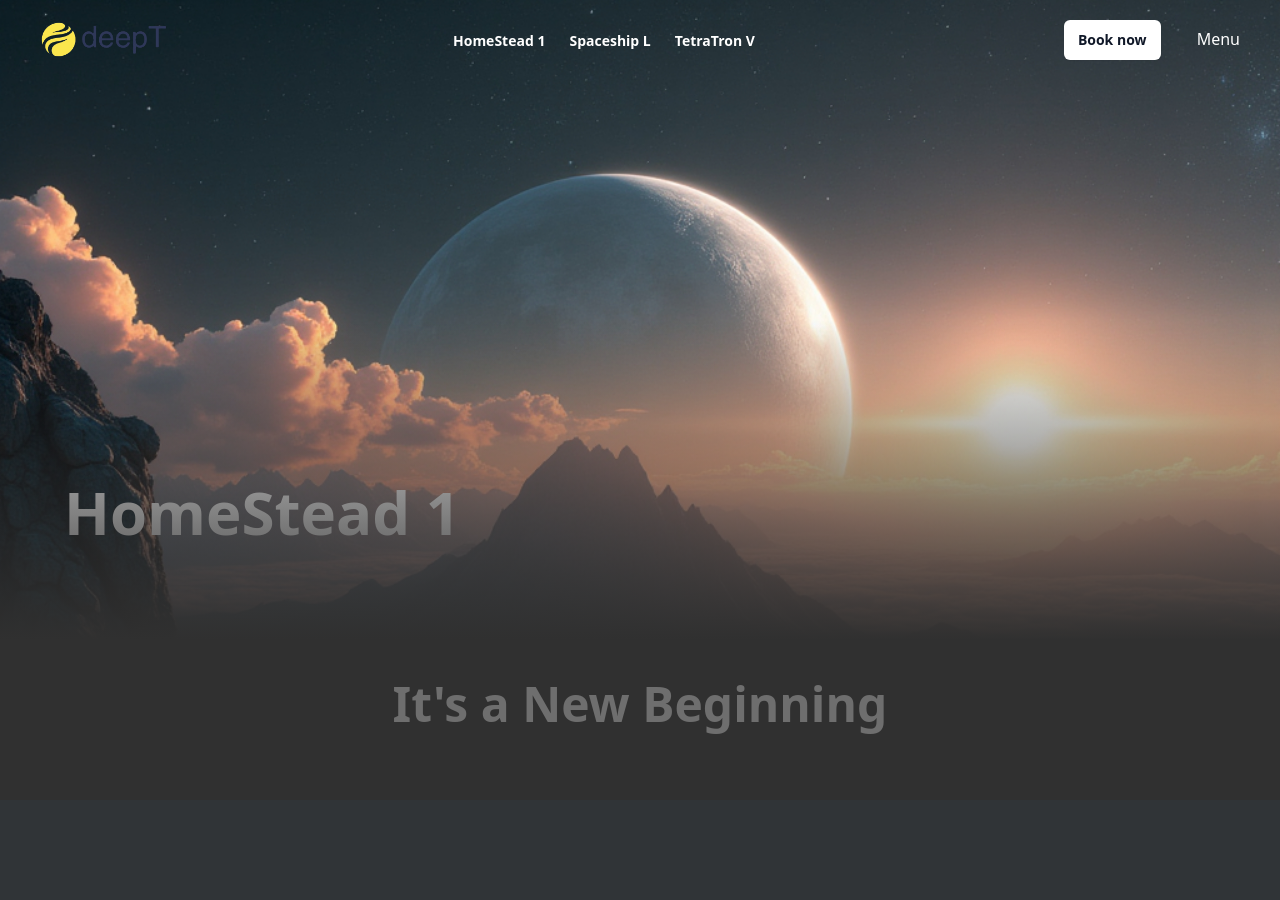
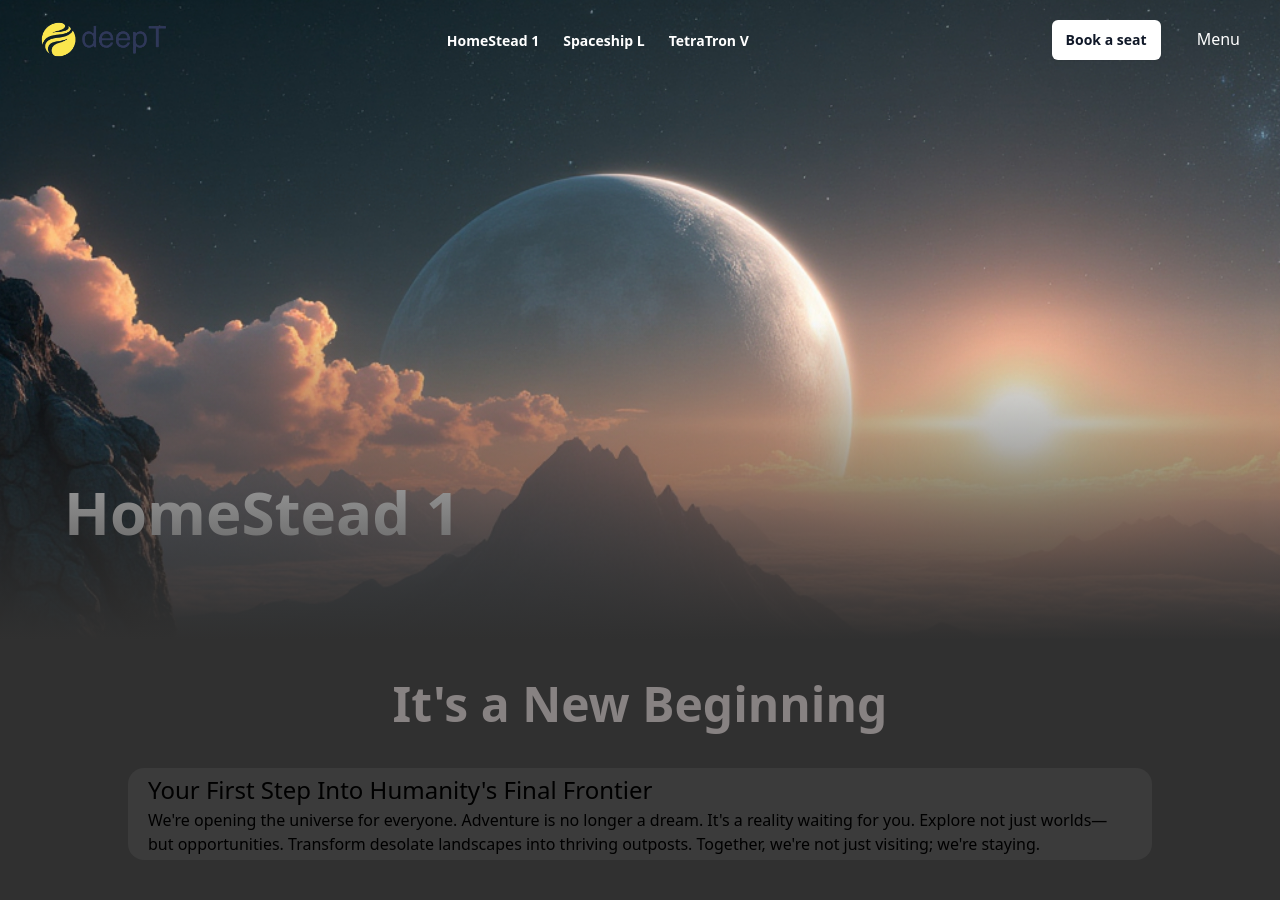
Before and after one commit to aust21/deep-travel, a Flask app: page / in a window 1280 px wide. Before the commit the page ends 734 px from the top, so only its background shows below. Run offline with Flask 3, Linux system fonts and the light colour scheme.

Commit message:
add requirements

```diff
--- a/main/static/css/output.css
+++ b/main/static/css/output.css
@@ -539,77 +539,32 @@
   .inset-0 {
     inset: calc(var(--spacing) * 0);
   }
-  .top-\[50\%\] {
-    top: 50%;
-  }
-  .top-\[70\%\] {
-    top: 70%;
-  }
   .top-\[80\%\] {
     top: 80%;
-  }
-  .top-\[90\%\] {
-    top: 90%;
-  }
-  .right-\[50\%\] {
-    right: 50%;
-  }
-  .left-0 {
-    left: calc(var(--spacing) * 0);
   }
   .left-\[4rem\] {
     left: 4rem;
   }
-  .left-\[50\%\] {
-    left: 50%;
-  }
-  .left-\[5rem\] {
-    left: 5rem;
-  }
   .z-10 {
     z-index: 10;
-  }
-  .m-20 {
-    margin: calc(var(--spacing) * 20);
-  }
-  .mx-1 {
-    margin-inline: calc(var(--spacing) * 1);
   }
   .mx-auto {
     margin-inline: auto;
   }
-  .my-4 {
-    margin-block: calc(var(--spacing) * 4);
-  }
-  .my-5 {
-    margin-block: calc(var(--spacing) * 5);
-  }
   .my-10 {
     margin-block: calc(var(--spacing) * 10);
-  }
-  .mt-5 {
-    margin-top: calc(var(--spacing) * 5);
   }
   .mt-10 {
     margin-top: calc(var(--spacing) * 10);
   }
-  .mr-3 {
-    margin-right: calc(var(--spacing) * 3);
-  }
-  .mr-6 {
-    margin-right: calc(var(--spacing) * 6);
-  }
-  .mr-20 {
-    margin-right: calc(var(--spacing) * 20);
-  }
   .mr-\[1\.5rem\] {
     margin-right: 1.5rem;
   }
-  .mr-\[1rem\] {
-    margin-right: 1rem;
-  }
   .mr-\[2rem\] {
     margin-right: 2rem;
+  }
+  .mb-10 {
+    margin-bottom: calc(var(--spacing) * 10);
   }
   .block {
     display: block;
@@ -690,8 +615,8 @@
   .justify-between {
     justify-content: space-between;
   }
-  .rounded {
-    border-radius: 0.25rem;
+  .gap-5 {
+    gap: calc(var(--spacing) * 5);
   }
   .rounded-2xl {
     border-radius: var(--radius-2xl);
@@ -699,105 +624,33 @@
   .rounded-md {
     border-radius: var(--radius-md);
   }
-  .rounded-xl {
-    border-radius: var(--radius-xl);
-  }
-  .rounded-b-2xl {
-    border-bottom-right-radius: var(--radius-2xl);
-    border-bottom-left-radius: var(--radius-2xl);
-  }
   .border {
     border-style: var(--tw-border-style);
     border-width: 1px;
   }
-  .bg-\[\#000\] {
-    background-color: #000;
-  }
-  .bg-\[\#77cfdc\] {
-    background-color: #77cfdc;
-  }
-  .bg-\[\#92aeb2\] {
-    background-color: #92aeb2;
-  }
-  .bg-\[\#95b0b4\] {
-    background-color: #95b0b4;
-  }
-  .bg-\[\#9ab6ba\] {
-    background-color: #9ab6ba;
-  }
-  .bg-\[\#324b4f\] {
-    background-color: #324b4f;
-  }
-  .bg-\[\#627c80\] {
-    background-color: #627c80;
+  .bg-\[\#1e1d1d\] {
+    background-color: #1e1d1d;
   }
   .bg-\[\#303030\] {
     background-color: #303030;
   }
-  .bg-\[\#c4f88b\] {
-    background-color: #c4f88b;
+  .bg-\[\#3b3b3b\] {
+    background-color: #3b3b3b;
   }
-  .bg-\[\#fff\] {
-    background-color: #fff;
-  }
-  .bg-amber-200 {
-    background-color: var(--color-amber-200);
+  .bg-\[\#454345\] {
+    background-color: #454345;
   }
   .bg-white {
     background-color: var(--color-white);
   }
-  .bg-gradient-to-t {
-    --tw-gradient-position: to top in oklab,;
-    background-image: linear-gradient(var(--tw-gradient-stops));
-  }
-  .bg-\[url\(\.\.\/\.\.\/static\/assets\/i\.jpg\)\] {
-    background-image: url(../../static/assets/i.jpg);
-  }
-  .bg-\[url\(\.\.\/\.\.\/static\/assets\/i2\.jpg\)\] {
-    background-image: url(../../static/assets/i2.jpg);
-  }
-  .bg-\[url\(\.\.\/\.\.\/static\/assets\/i22\.jpg\)\] {
-    background-image: url(../../static/assets/i22.jpg);
-  }
-  .bg-\[url\(\.\.\/\.\.\/static\/assets\/images\/cu\.jpg\)\] {
-    background-image: url(../../static/assets/images/cu.jpg);
-  }
-  .bg-\[url\(\.\.\/\.\.\/static\/assets\/p\.jpg\)\] {
-    background-image: url(../../static/assets/p.jpg);
-  }
   .bg-\[url\(\.\.\/\.\.\/static\/assets\/p2\.jpg\)\] {
     background-image: url(../../static/assets/p2.jpg);
-  }
-  .from-\[\#303030\]\/50 {
-    --tw-gradient-from: color-mix(in oklab, #303030 50%, transparent);
-    --tw-gradient-stops: var(--tw-gradient-via-stops, var(--tw-gradient-position,) var(--tw-gradient-from) var(--tw-gradient-from-position), var(--tw-gradient-to) var(--tw-gradient-to-position));
-  }
-  .from-black {
-    --tw-gradient-from: var(--color-black);
-    --tw-gradient-stops: var(--tw-gradient-via-stops, var(--tw-gradient-position,) var(--tw-gradient-from) var(--tw-gradient-from-position), var(--tw-gradient-to) var(--tw-gradient-to-position));
-  }
-  .from-black\/50 {
-    --tw-gradient-from: color-mix(in oklab, var(--color-black) 50%, transparent);
-    --tw-gradient-stops: var(--tw-gradient-via-stops, var(--tw-gradient-position,) var(--tw-gradient-from) var(--tw-gradient-from-position), var(--tw-gradient-to) var(--tw-gradient-to-position));
-  }
-  .to-transparent {
-    --tw-gradient-to: transparent;
-    --tw-gradient-stops: var(--tw-gradient-via-stops, var(--tw-gradient-position,) var(--tw-gradient-from) var(--tw-gradient-from-position), var(--tw-gradient-to) var(--tw-gradient-to-position));
-  }
-  .bg-contain {
-    background-size: contain;
   }
   .bg-cover {
     background-size: cover;
   }
-  .bg-center {
-    background-position: center;
-  }
   .bg-no-repeat {
     background-repeat: no-repeat;
-  }
-  .p-8 {
-    padding: calc(var(--spacing) * 8);
   }
   .px-3 {
     padding-inline: calc(var(--spacing) * 3);
@@ -805,17 +658,11 @@
   .px-3\.5 {
     padding-inline: calc(var(--spacing) * 3.5);
   }
-  .px-4 {
-    padding-inline: calc(var(--spacing) * 4);
+  .px-5 {
+    padding-inline: calc(var(--spacing) * 5);
   }
   .px-10 {
     padding-inline: calc(var(--spacing) * 10);
-  }
-  .px-\[4rem\] {
-    padding-inline: 4rem;
-  }
-  .px-\[10\%\] {
-    padding-inline: 10%;
   }
   .py-1 {
     padding-block: calc(var(--spacing) * 1);
@@ -851,6 +691,9 @@
     font-size: var(--text-sm);
     line-height: var(--tw-leading, var(--text-sm--line-height));
   }
+  .text-\[1\.5rem\] {
+    font-size: 1.5rem;
+  }
   .font-bold {
     --tw-font-weight: var(--font-weight-bold);
     font-weight: var(--font-weight-bold);
@@ -862,14 +705,8 @@
   .text-\[\#6e6e6e\] {
     color: #6e6e6e;
   }
-  .text-\[\#b9b9b9\] {
-    color: #b9b9b9;
-  }
-  .text-blue-500 {
-    color: var(--color-blue-500);
-  }
-  .text-gray-400 {
-    color: var(--color-gray-400);
+  .text-\[\#878282\] {
+    color: #878282;
   }
   .text-gray-900 {
     color: var(--color-gray-900);
@@ -935,13 +772,6 @@
       --tw-gradient-stops: var(--tw-gradient-via-stops, var(--tw-gradient-position,) var(--tw-gradient-from) var(--tw-gradient-from-position), var(--tw-gradient-to) var(--tw-gradient-to-position));
     }
   }
-  .before\:to-black {
-    &::before {
-      content: var(--tw-content);
-      --tw-gradient-to: var(--color-black);
-      --tw-gradient-stops: var(--tw-gradient-via-stops, var(--tw-gradient-position,) var(--tw-gradient-from) var(--tw-gradient-from-position), var(--tw-gradient-to) var(--tw-gradient-to-position));
-    }
-  }
   .before\:content-\[\'\'\] {
     &::before {
       content: var(--tw-content);
@@ -1051,48 +874,6 @@
   inherits: false;
   initial-value: solid;
 }
-@property --tw-gradient-position {
-  syntax: "*";
-  inherits: false;
-}
-@property --tw-gradient-from {
-  syntax: "<color>";
-  inherits: false;
-  initial-value: #0000;
-}
-@property --tw-gradient-via {
-  syntax: "<color>";
-  inherits: false;
-  initial-value: #0000;
-}
-@property --tw-gradient-to {
-  syntax: "<color>";
-  inherits: false;
-  initial-value: #0000;
-}
-@property --tw-gradient-stops {
-  syntax: "*";
-  inherits: false;
-}
-@property --tw-gradient-via-stops {
-  syntax: "*";
-  inherits: false;
-}
-@property --tw-gradient-from-position {
-  syntax: "<length-percentage>";
-  inherits: false;
-  initial-value: 0%;
-}
-@property --tw-gradient-via-position {
-  syntax: "<length-percentage>";
-  inherits: false;
-  initial-value: 50%;
-}
-@property --tw-gradient-to-position {
-  syntax: "<length-percentage>";
-  inherits: false;
-  initial-value: 100%;
-}
 @property --tw-font-weight {
   syntax: "*";
   inherits: false;
@@ -1162,3 +943,45 @@
   initial-value: "";
   inherits: false;
 }
+@property --tw-gradient-position {
+  syntax: "*";
+  inherits: false;
+}
+@property --tw-gradient-from {
+  syntax: "<color>";
+  inherits: false;
+  initial-value: #0000;
+}
+@property --tw-gradient-via {
+  syntax: "<color>";
+  inherits: false;
+  initial-value: #0000;
+}
+@property --tw-gradient-to {
+  syntax: "<color>";
+  inherits: false;
+  initial-value: #0000;
+}
+@property --tw-gradient-stops {
+  syntax: "*";
+  inherits: false;
+}
+@property --tw-gradient-via-stops {
+  syntax: "*";
+  inherits: false;
+}
+@property --tw-gradient-from-position {
+  syntax: "<length-percentage>";
+  inherits: false;
+  initial-value: 0%;
+}
+@property --tw-gradient-via-position {
+  syntax: "<length-percentage>";
+  inherits: false;
+  initial-value: 50%;
+}
+@property --tw-gradient-to-position {
+  syntax: "<length-percentage>";
+  inherits: false;
+  initial-value: 100%;
+}
--- a/main/templates/home/home.html
+++ b/main/templates/home/home.html
@@ -15,9 +15,27 @@ block content %}
   ></div>
 </section>
 
-<section>
-  <h2 class="text-5xl text-center my-10 text-[#6e6e6e] font-semibold">
+<section class="mb-10">
+  <h2 class="text-5xl text-center my-10 text-[#878282] font-semibold">
     It's a New Beginning
   </h2>
+
+  <div>
+    <div
+      class="flex justify-between w-[80%] mx-auto gap-5 bg-[#3b3b3b] px-5 py-1 rounded-2xl"
+    >
+      <div>
+        <h3 class="text-[1.5rem]">
+          Your First Step Into Humanity's Final Frontier
+        </h3>
+        <p>
+          We're opening the universe for everyone. Adventure is no longer a
+          dream. It's a reality waiting for you. Explore not just worlds—but
+          opportunities. Transform desolate landscapes into thriving outposts.
+          Together, we're not just visiting; we're staying.
+        </p>
+      </div>
+    </div>
+  </div>
 </section>
 {% endblock %}
--- a/main/templates/nav.html
+++ b/main/templates/nav.html
@@ -1,10 +1,11 @@
 <header class="w-full fixed z-10">
   <nav class="nav flex justify-between items-center w-full mx-auto py-5 px-10">
-    <img
-      src="{{ url_for('static', filename='assets/logo.png') }}"
-      alt="DeepT"
-      class="w-[8rem]"
-    />
+    <a href="{{ url_for('views.home') }}"
+      ><img
+        src="{{ url_for('static', filename='assets/logo.png') }}"
+        alt="DeepT"
+        class="w-[8rem]"
+    /></a>
 
     <ul
       id="navigation"
@@ -28,7 +29,7 @@
         type="button"
         name="book-btn"
       >
-        <a href="book.html">Book now</a>
+        <a href="book.html">Book a seat</a>
       </button>
       <button
         class="toggle"
--- /dev/null
+++ b/main/views.py
@@ -0,0 +1,7 @@
+from flask import Flask, Blueprint, render_template
+
+views = Blueprint("views", __name__)
+
+@views.route("/")
+def home():
+    return render_template("home/home.html")
--- a/package.json
+++ b/package.json
@@ -5,6 +5,6 @@
   },
   "scripts": {
     "build": "npx tailwindcss -i main/static/css/tailwind.css -o main/static/css/output.css --minify",
-    "watch": "npx tailwindcss -i main/static/css/tailwind.css -o main/static/css/output.css --watch"
+    "w": "npx tailwindcss -i main/static/css/tailwind.css -o main/static/css/output.css --watch"
   }
 }
```
Also changed, not shown: other parts of main/static/css/output.css (+0 -44 lines), main/__init__.py (+2 -8 lines), requirements.txt (added, +15 -0 lines).
